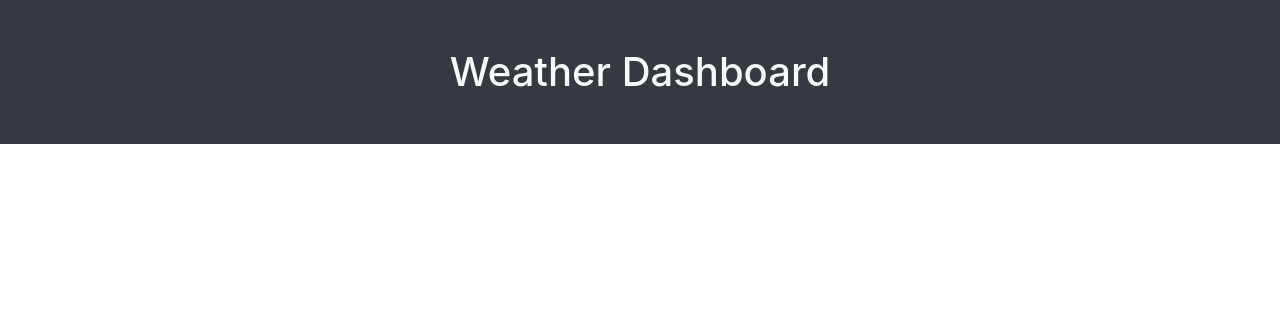
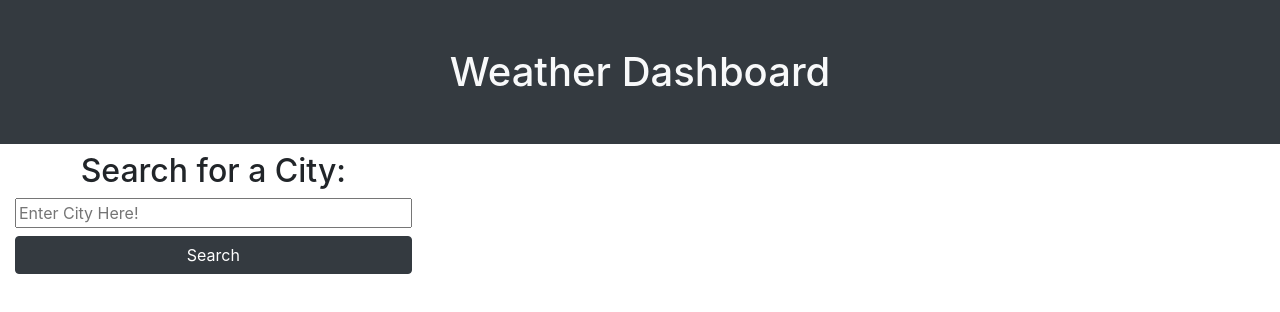
Before and after one commit to lpakingan/WeatherDashboard, a plain HTML site: page index.html in a window 1280 px wide. Drawn offline with nearby package versions, Linux system fonts and the light colour scheme.

Commit message:
add search section with bootstrap styling

```diff
--- a/index.html
+++ b/index.html
@@ -16,7 +16,13 @@
     </header>
 
     <main>
-
+        <div class="col-lg-4 col-12">
+            <h2 class="text-center">Search for a City:</h1>
+            <input id="search-input" class="w-100" type="text" placeholder="Enter City Here!">
+            <button class="btn btn-dark btn-block mt-2">Search</button>
+            <div class="stored-cities">
+            </div>
+        </div>
     </main>
 
     <script src="assets/script.js"></script>
```
